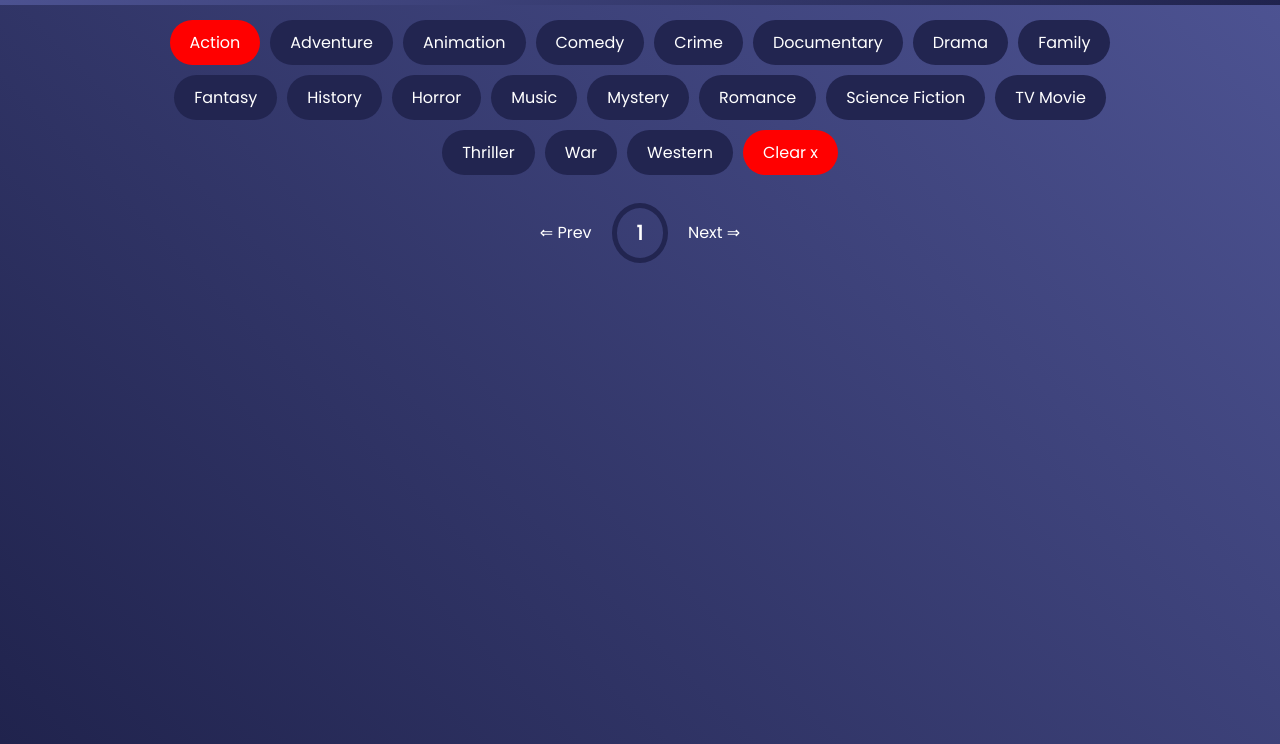
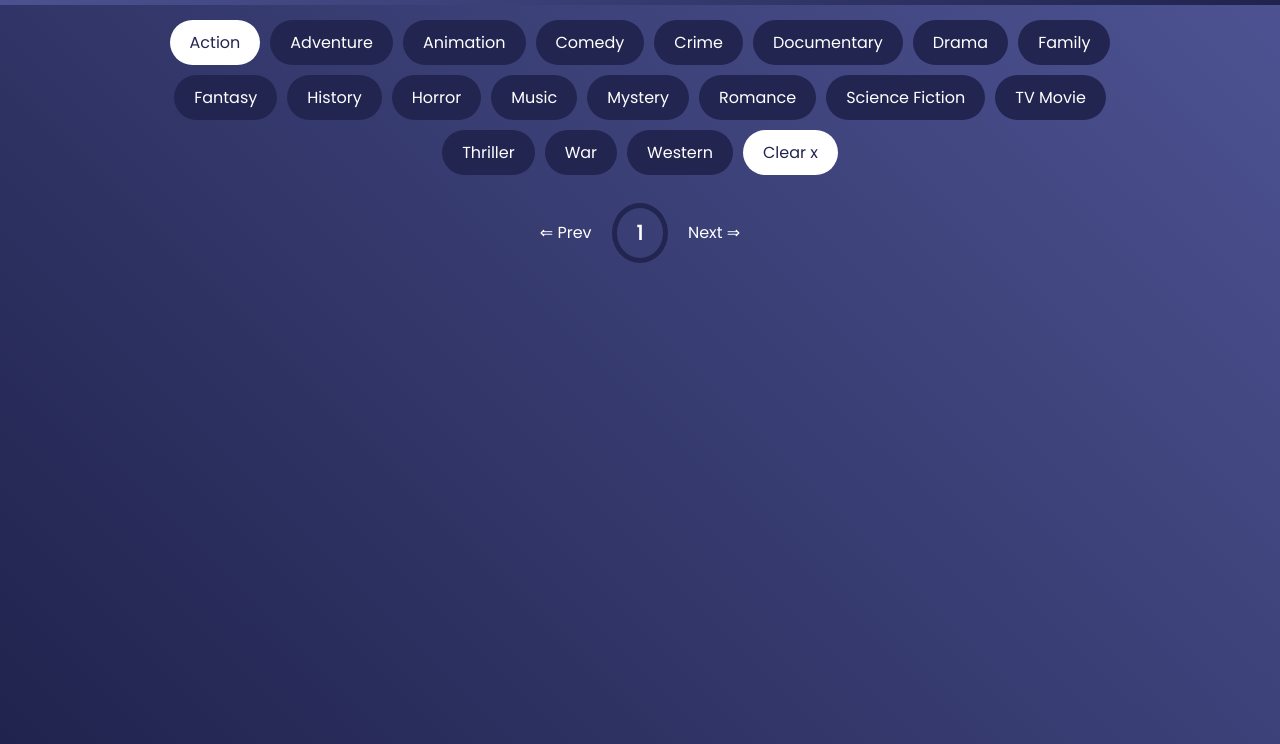
Before and after one commit to gateremark/FilMere, a plain HTML site: page index.html in a window 1280 px wide. Both pictures are taken after a click on the element "Action". Shown: the part 56-800 px from the top of the page. Drawn offline with Linux system fonts and the light colour scheme; no server answers; a web font is replaced by a local one.

Commit message:
changed tags colors on highlight

```diff
--- a/style.css
+++ b/style.css
@@ -177,7 +177,8 @@ main {
 }
 
 .tag.highlight {
-	background-color: red;
+	background-color: #fff;
+	color: #222550;
 }
 .no-results {
 	color: white;
```
